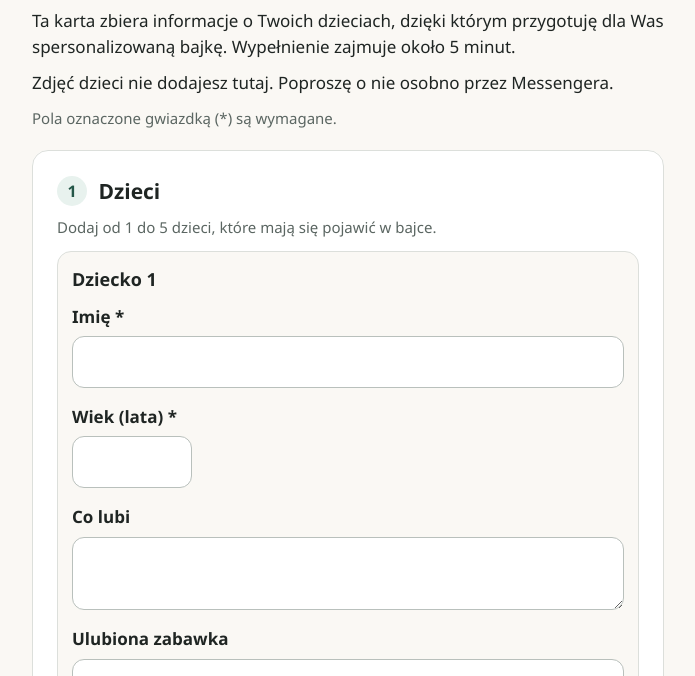
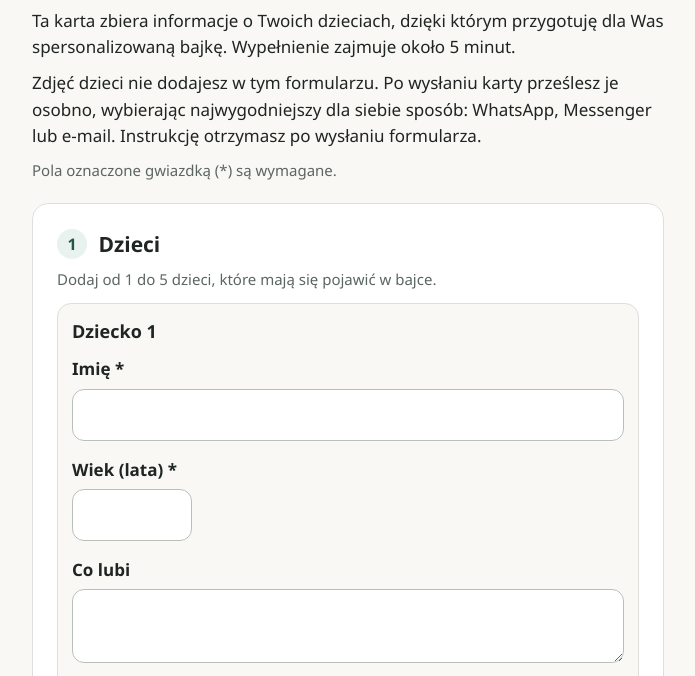
Before and after one commit to eggertone/karta-bajki, a plain HTML site: page index.html in a window 1280 px wide. Shown: the part 112-788 px from the top of the page, without its empty margins (292-987 px from the left). Drawn offline with Linux system fonts and the light colour scheme.

Commit message:
Update index.html

```diff
--- a/index.html
+++ b/index.html
@@ -22,7 +22,7 @@
         <p class="eyebrow">Spersonalizowana bajka</p>
         <h1>Karta bajki</h1>
         <p>Ta karta zbiera informacje o Twoich dzieciach, dzięki którym przygotuję dla Was spersonalizowaną bajkę. Wypełnienie zajmuje około 5 minut.</p>
-        <p>Zdjęć dzieci nie dodajesz tutaj. Poproszę o nie osobno przez Messengera.</p>
+        <p>Zdjęć dzieci nie dodajesz w tym formularzu. Po wysłaniu karty prześlesz je osobno, wybierając najwygodniejszy dla siebie sposób: WhatsApp, Messenger lub e-mail. Instrukcję otrzymasz po wysłaniu formularza.</p>
         <p class="muted">Pola oznaczone gwiazdką (<span aria-hidden="true">*</span><span class="sr-only">gwiazdka</span>) są wymagane.</p>
       </header>
 
```
